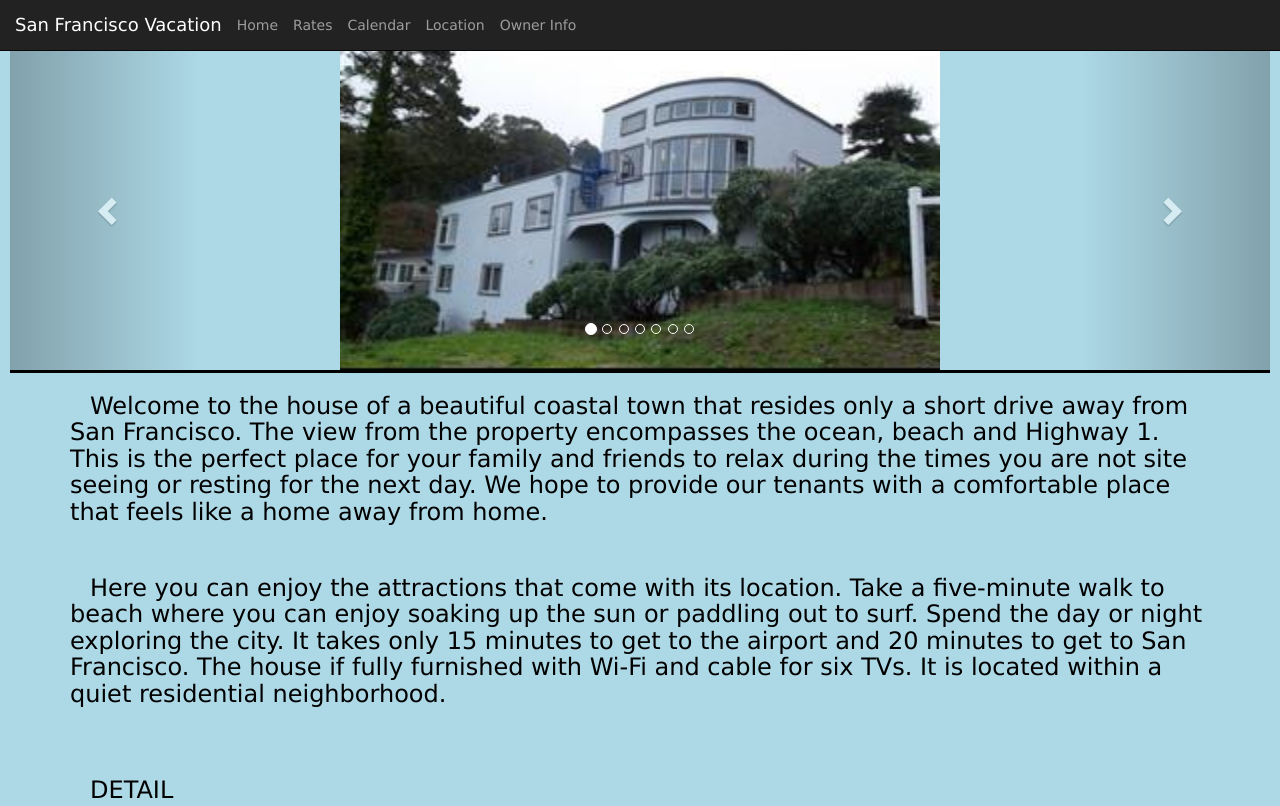
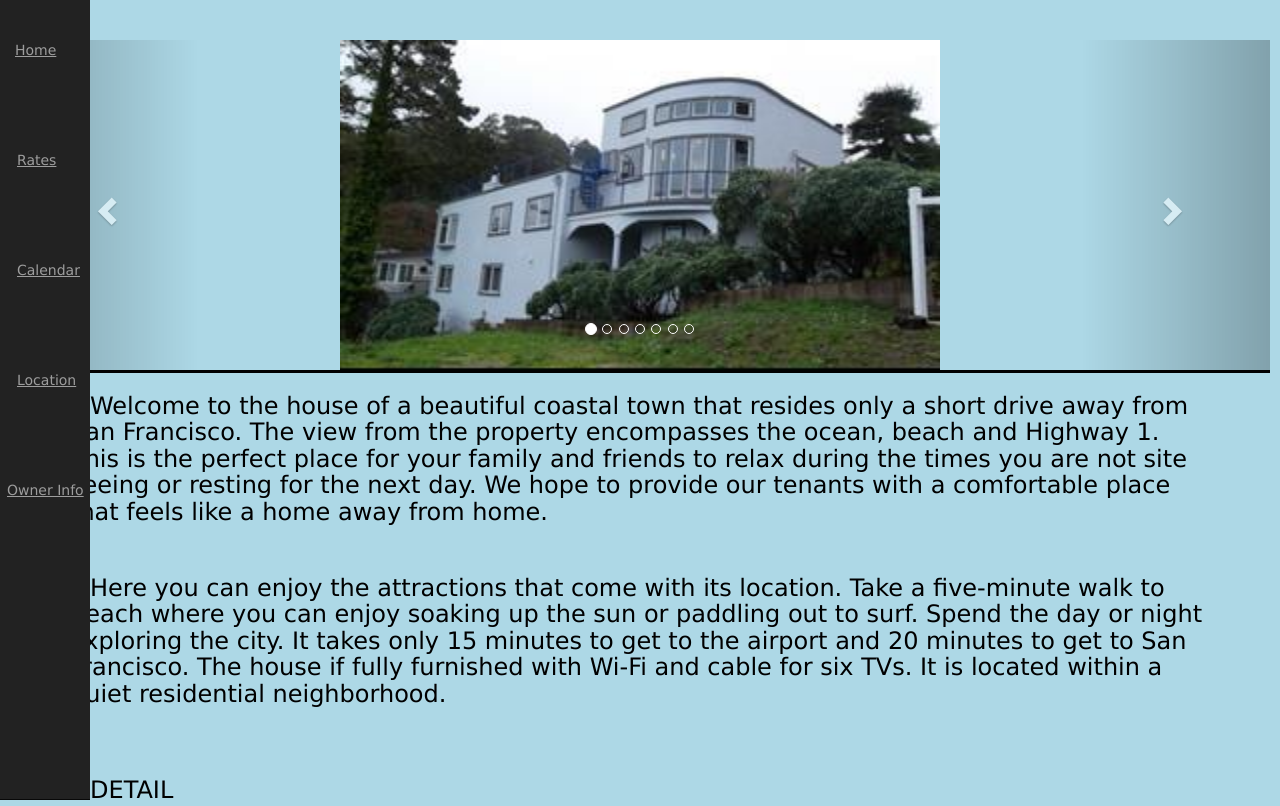
Before and after one commit to therealdealmeal/sfRentals, a website: page index.html in a window 1280 px wide. Shown: the top 806 px of the page. Drawn offline with nearby package versions, Linux system fonts and the light colour scheme.

Commit message:
moved navbar to fix to left instead of top; centered google map to page

```diff
--- a/css/index.css
+++ b/css/index.css
@@ -10,3 +10,8 @@ body {
 button {
   border-radius: 8px;
 }
+
+li {
+  margin-left: 210px;
+  margin-right: 210px;
+}
--- a/css/location.css
+++ b/css/location.css
@@ -1,4 +1,5 @@
 #map {
   height: 300px;
   width: 60%;
+  margin: 0 auto 0 auto;
 }
--- /dev/null
+++ b/css/navbar.css
@@ -0,0 +1,41 @@
+.navbar-fixed-left {
+  width: 90px;
+  position: fixed;
+  border-radius: 0;
+  height: 100%;
+}
+
+.navbar-fixed-left .nav-pills > li {
+  float: none;
+  width: 90px;
+  text-overflow: ellipsis;
+  white-space: nowrap;
+  overflow: hidden;
+  margin-top: 30px;
+  margin-bottom: 70px;
+  text-align: left;
+}
+
+.nav-pills .navbar-link {
+  text-decoration: underline;
+}
+
+.nav-pills .navbar-link:hover {
+  background-color: blue;
+}
+
+.nav-pills .navbar-link:active {
+  background-color: none;
+}
+
+#home-pill {
+  position: relative;
+  left: 15px;
+  width: 90px;
+}
+
+#owner-pill {
+  position: relative;
+  right: 10px;
+  word-break: keep-all;
+}
--- a/index.html
+++ b/index.html
@@ -16,6 +16,7 @@
 
     <link href="css/index.css" rel="stylesheet" type="text/css">
     <link href="css/carousel.css" rel="stylesheet" type="text/css">
+    <link href="css/navbar.css" rel="stylesheet" type="text/css">
     <link href="css/home.css" rel="stylesheet" type="text/css">
     <link href="css/rates.css" rel="stylesheet" type="text/css">
     <link href="css/calendar.css" rel="stylesheet" type="text/css">
@@ -30,25 +31,19 @@
   </head>
   <body>
 
-    <header>
-      <nav class="navbar navbar-inverse navbar-fixed-top">
-        <div class="container-fluid">
-          <div class="navbar-header">
-            <a class="navbar-brand" href="#/">San Francisco Vacation</a>
-          </div>
-          <ul class="nav navbar-nav">
-            <li><a href="#">Home</a></li>
-            <li><a href="#!/rates">Rates</a></li>
-            <li><a href="#!/calendar">Calendar</a></li>
-            <li><a href="#!/location">Location</a></li>
-            <li><a href="#!/owner_info">Owner Info</a></li>
-          </ul>
-        </div>
-      </nav>
-    </header>
+    <div ng-include="'public/views/carousel.html'"></div>
+
+    <div class="navbar navbar-inverse navbar-fixed-left navbar-fixed-top">
+      <ul class="nav nav-pills">
+         <li><a href="#" class="navbar-link" id="home-pill">Home</a></li>
+         <li><a href="#!/rates" class="navbar-link">Rates</a></li>
+         <li><a href="#!/calendar" class="navbar-link">Calendar</a></li>
+         <li><a href="#!/location" class="navbar-link">Location</a></li>
+         <li><a href="#!/owner_info" class="navbar-link" id="owner-pill">Owner Info</a></li>
+      </ul>
+    </div>
 
 
-    <div ng-include="'public/views/carousel.html'"></div>
     <main ng-view></main>
 
     <div class="email" ng-controller="emailContact">
```
Also changed, not shown: 1 other file.
